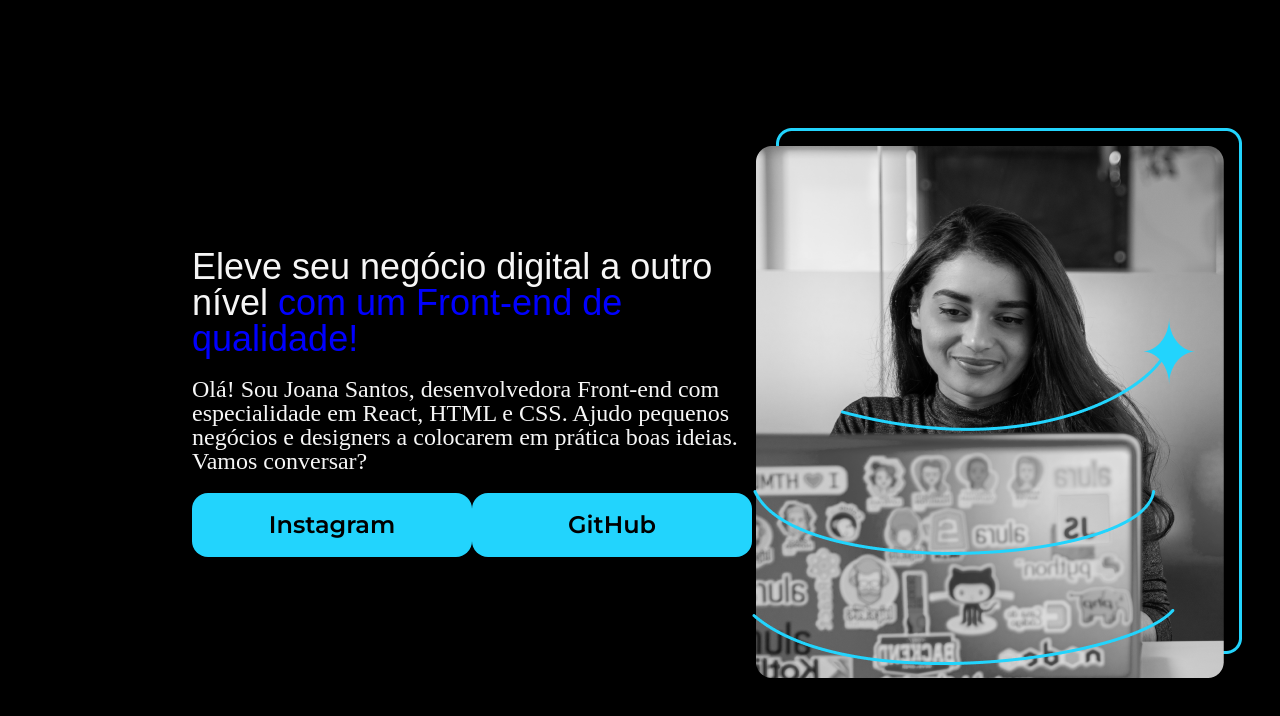
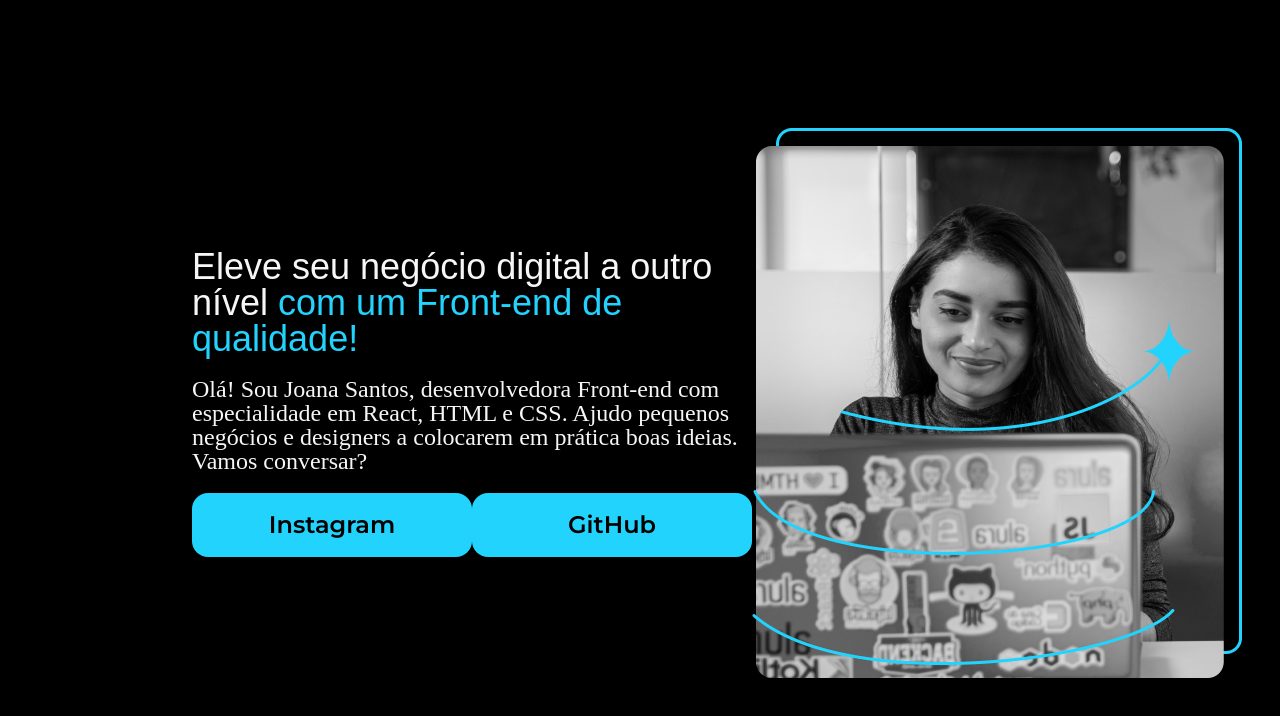
Before and after one commit to FerCodde/Estudos-Alura, a plain HTML site: page index.html in a window 1280 px wide. Drawn offline with Linux system fonts and the light colour scheme.

Commit message:
Update style.css

```diff
--- a/style.css
+++ b/style.css
@@ -1,3 +1,4 @@
+
 @import url('https://fonts.googleapis.com/css2?family=Krona+One&family=Montserrat:ital,wght@0,100..900;1,100..900&display=swap');
 
 *{
@@ -30,11 +31,11 @@ body{
 .apresentacao__texto-titulo {
     font-size: 36px;
     color: #f6f6f6;
-    font-family: 'krona-one', sans-serif;
+    font-family: 'Krona-one', sans-serif;
 }
 
 .apresentacao__texto-destaque{
-    color: blue;
+    color: #22D4FD;
 }
 
 .apresentacao__texto-principal{
```
